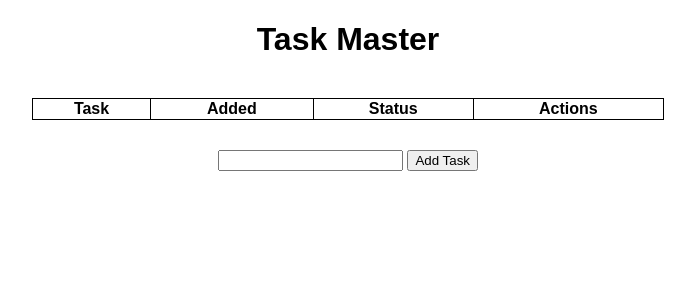
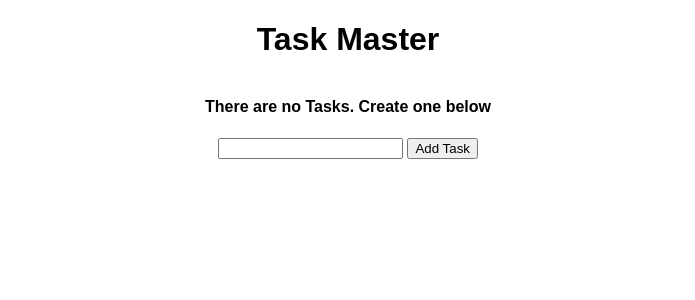
Before and after one commit to rahul5r/To-Do-List-Flask-App, a Flask app: page / in a window 1280 px wide. Shown: the top 300 px of the page, without its empty margins (292-987 px from the left). Run offline with Flask 3, Linux system fonts and the light colour scheme; lists and menus that the app fills with data are empty.

Commit message:
Added Minor Changes

```diff
--- a/templates/index.html
+++ b/templates/index.html
@@ -6,6 +6,9 @@
 
 {% block body %}
 <div>
+    {% if tasks|length < 1%}
+        <h4> There are no Tasks. Create one below </h4>
+    {% else %}
         <table>
             <tr>
                 <th> Task </th>
@@ -29,6 +32,8 @@
             {% endfor %}
         </table>
 
+    {% endif %}
+
     <form action="/" method="POST">
         <input type="text" name="content" id="content">
         <input type="submit" value="Add Task">
```
Also changed, not shown: test.db. Lines whose indentation alone changed are shown as unchanged.
